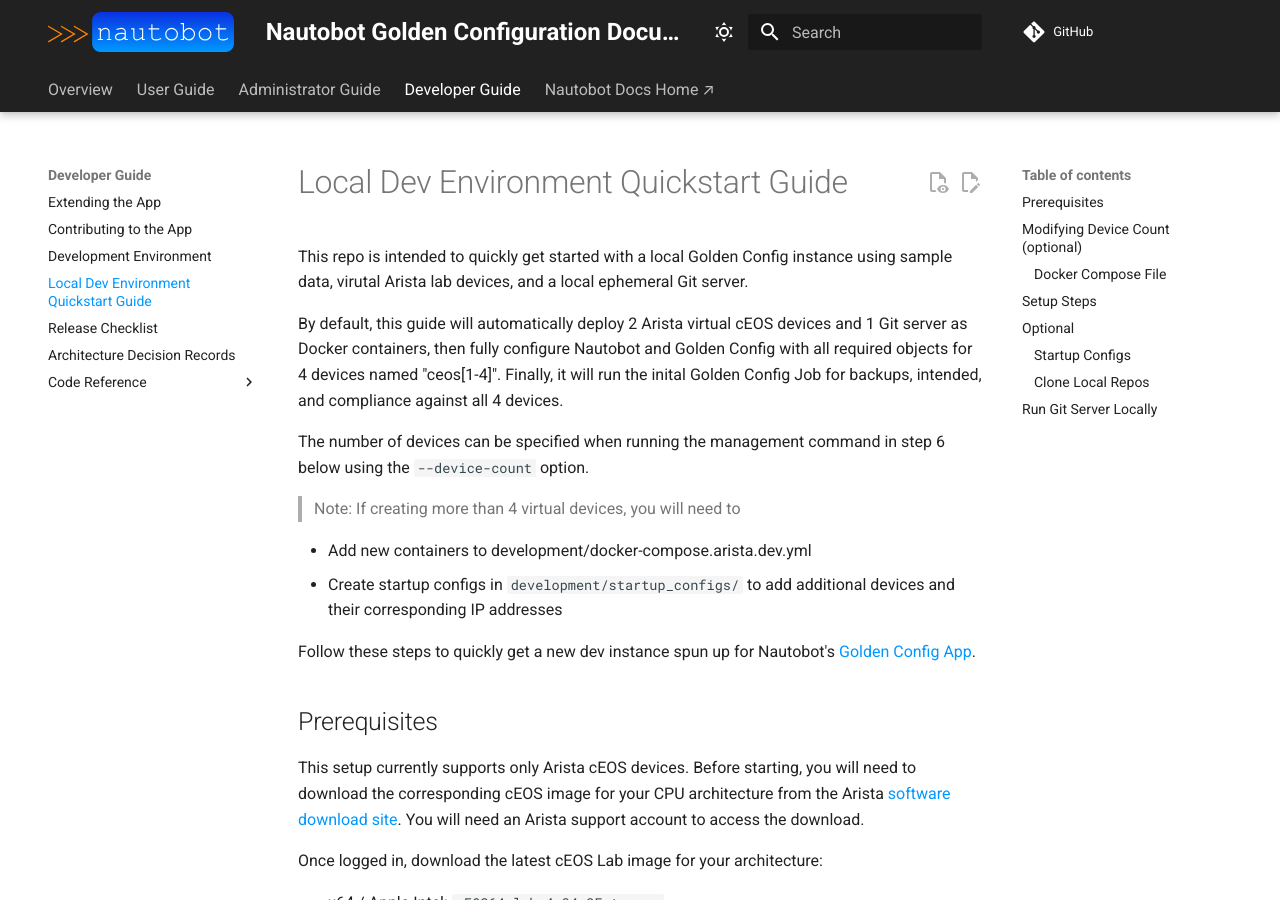
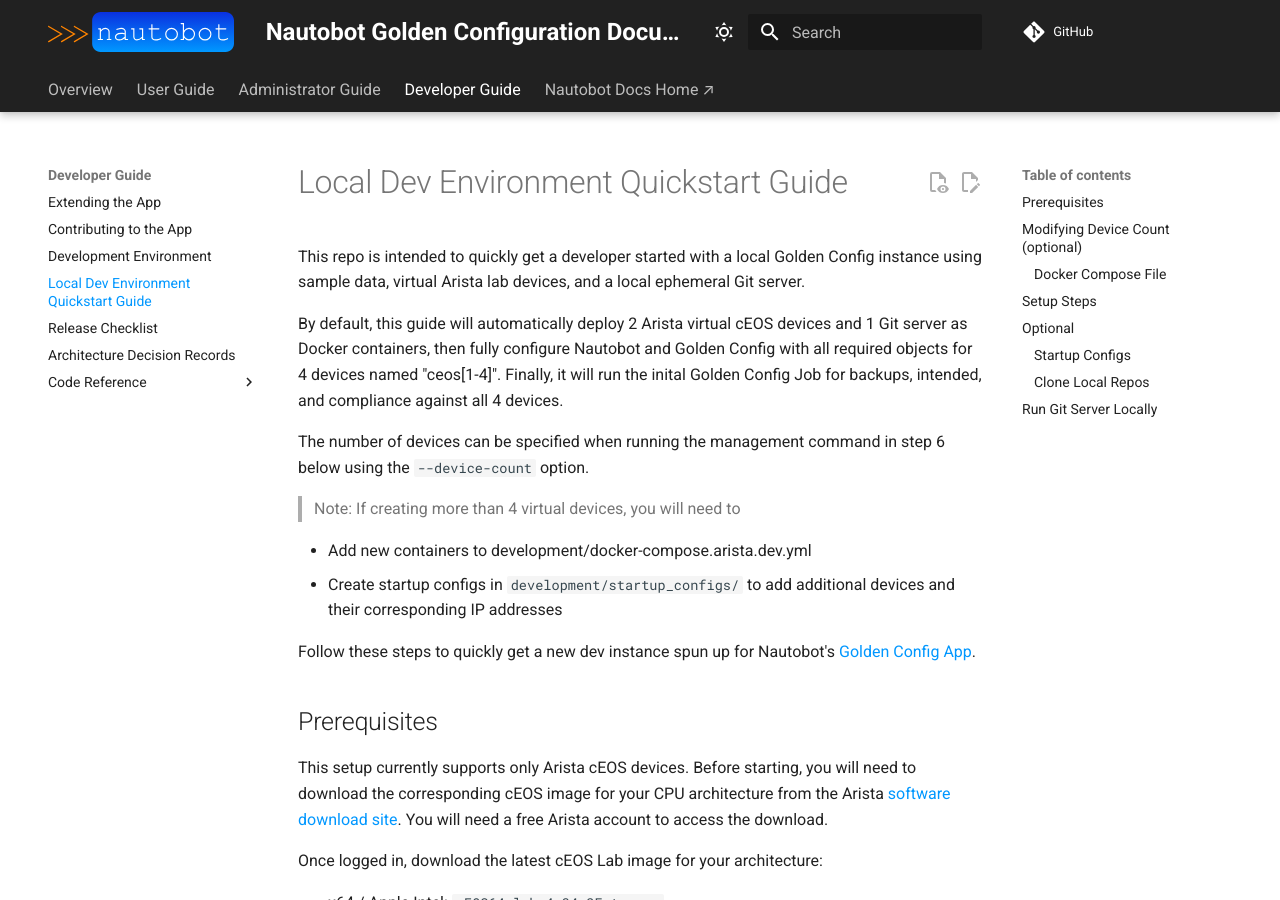
Before and after one commit to nautobot/nautobot-app-golden-config, an MkDocs documentation site: the page built from docs/dev/local_dev_quickstart.md, in a window 1280 px wide and 900 px high. Built offline with MkDocs 1.6.1 and Material for MkDocs 9.7.7, drawn with Linux system fonts in a browser that asks for light colours; comment, search, counter and statistics services are not loaded.

Commit message:
Apply documentation suggestions from code review
Co-authored-by: Jeff Kala <48843785+jeffkala@users.noreply.github.com>

```diff
--- a/docs/dev/local_dev_quickstart.md
+++ b/docs/dev/local_dev_quickstart.md
@@ -1,6 +1,6 @@
 # Local Dev Environment Quickstart Guide
 
-This repo is intended to quickly get started with a local Golden Config instance using sample data, virutal Arista lab devices, and a local ephemeral Git server.
+This repo is intended to quickly get a developer started with a local Golden Config instance using sample data, virtual Arista lab devices, and a local ephemeral Git server.
 
 By default, this guide will automatically deploy 2 Arista virtual cEOS devices and 1 Git server as Docker containers, then fully configure Nautobot and Golden Config with all required objects for 4 devices named "ceos[1-4]". Finally, it will run the inital Golden Config Job for backups, intended, and compliance against all 4 devices.
 
@@ -15,7 +15,7 @@
 
 ## Prerequisites
 
-This setup currently supports only Arista cEOS devices. Before starting, you will need to download the corresponding cEOS image for your CPU architecture from the Arista [software download site](https://www.arista.com/en/support/software-download). You will need an Arista support account to access the download.
+This setup currently supports only Arista cEOS devices. Before starting, you will need to download the corresponding cEOS image for your CPU architecture from the Arista [software download site](https://www.arista.com/en/support/software-download). You will need a free Arista account to access the download.
 
 Once logged in, download the latest cEOS Lab image for your architecture:
 
```
Also changed, not shown: development/gitserver_image/README.md (+1 -1 lines).
